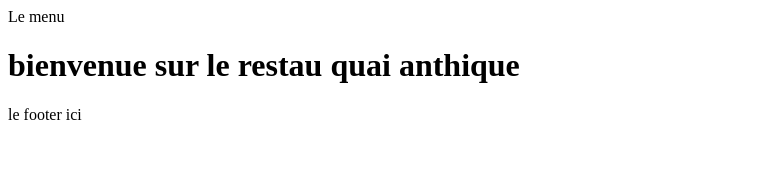
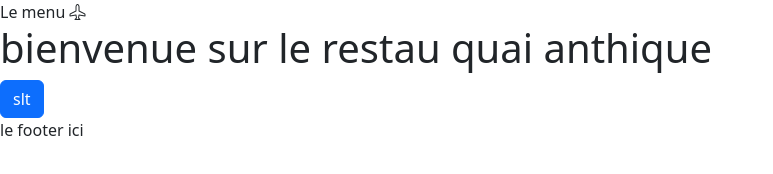
Before and after one commit to quorentinnn/test-RESTAURANT-x-, a website with bundled scripts: page index.html in a window 1280 px wide. Shown: the whole page, without its empty margins (0-773 px from the left). Built offline with nearby package versions, Linux system fonts and the light colour scheme; files whose address does not match are found by name.

Commit message:
install botttstrap

```diff
--- a/index.html
+++ b/index.html
@@ -3,11 +3,14 @@
 <head>
     <meta charset="UTF-8">
     <meta name="viewport" content="width=device-width, initial-scale=1.0">
+
+    <link rel="stylesheet" href="node_modules/bootstrap/dist/css/bootstrap.min.css">
+    <link rel="stylesheet" href="node_modules/bootstrap-icons/font/bootstrap-icons.css">
     <title>Document</title>
 </head>
 <body>
 
-    <header>Le menu</header>
+    <header>Le menu <i class="bi bi-airplane"></i> </header>
 
 <main id="main-page">
 <!-- contenue de la page ici -->
@@ -15,6 +18,6 @@
 
 <footer>le footer ici </footer>
 <script type="module" src="/Router/router.js"></script>
-
+<script src="node_modules/bootstrap/dist/js/bootstrap.bundle.min.js"></script>
 </body>
 </html>
--- /dev/null
+++ b/package.json
@@ -0,0 +1,5 @@
+{
+  "dependencies": {
+    "bootstrap-icons": "^1.11.3"
+  }
+}
--- a/pages/home.html
+++ b/pages/home.html
@@ -1 +1,3 @@
 <h1> bienvenue sur le restau quai anthique</h1>
+
+<button class="btn btn-primary">slt</button>
```
Also changed, not shown: 2 other files.
